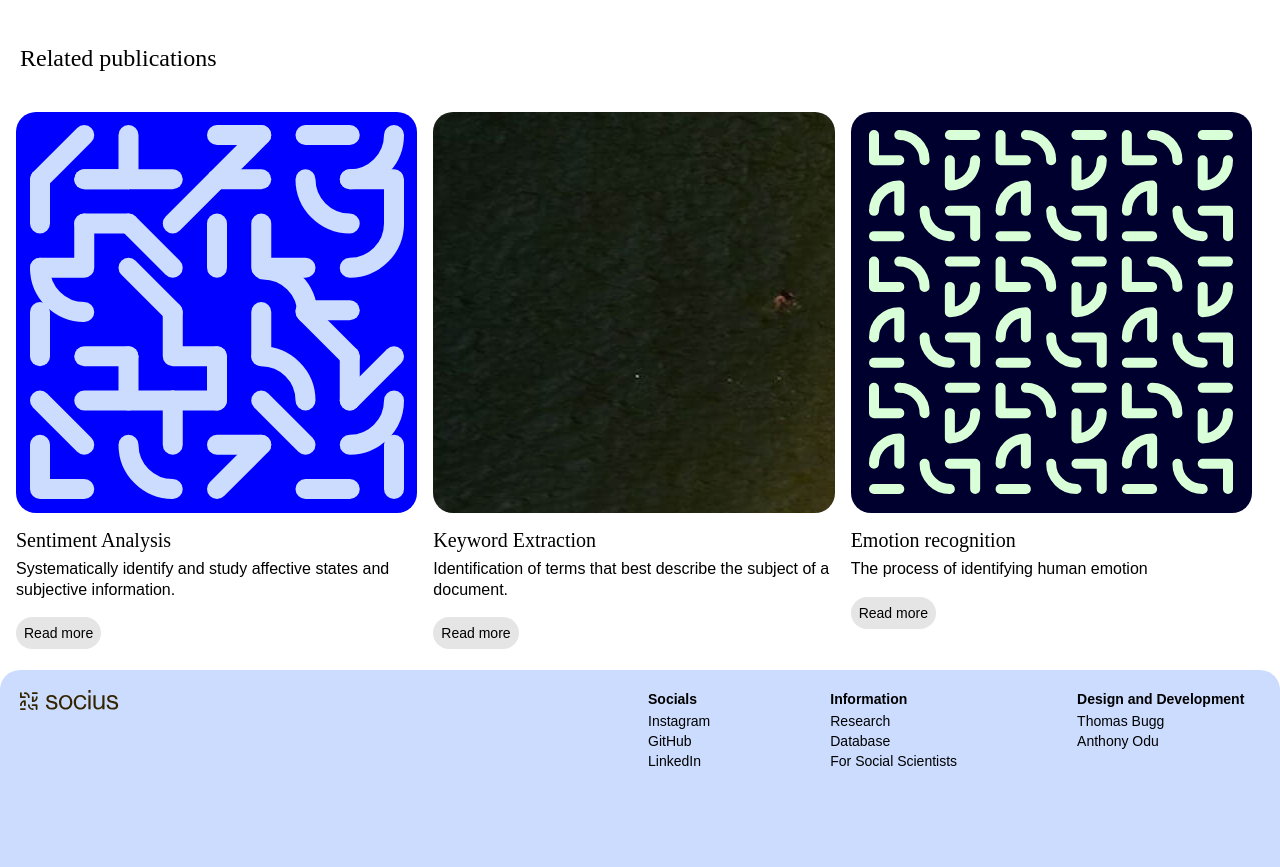
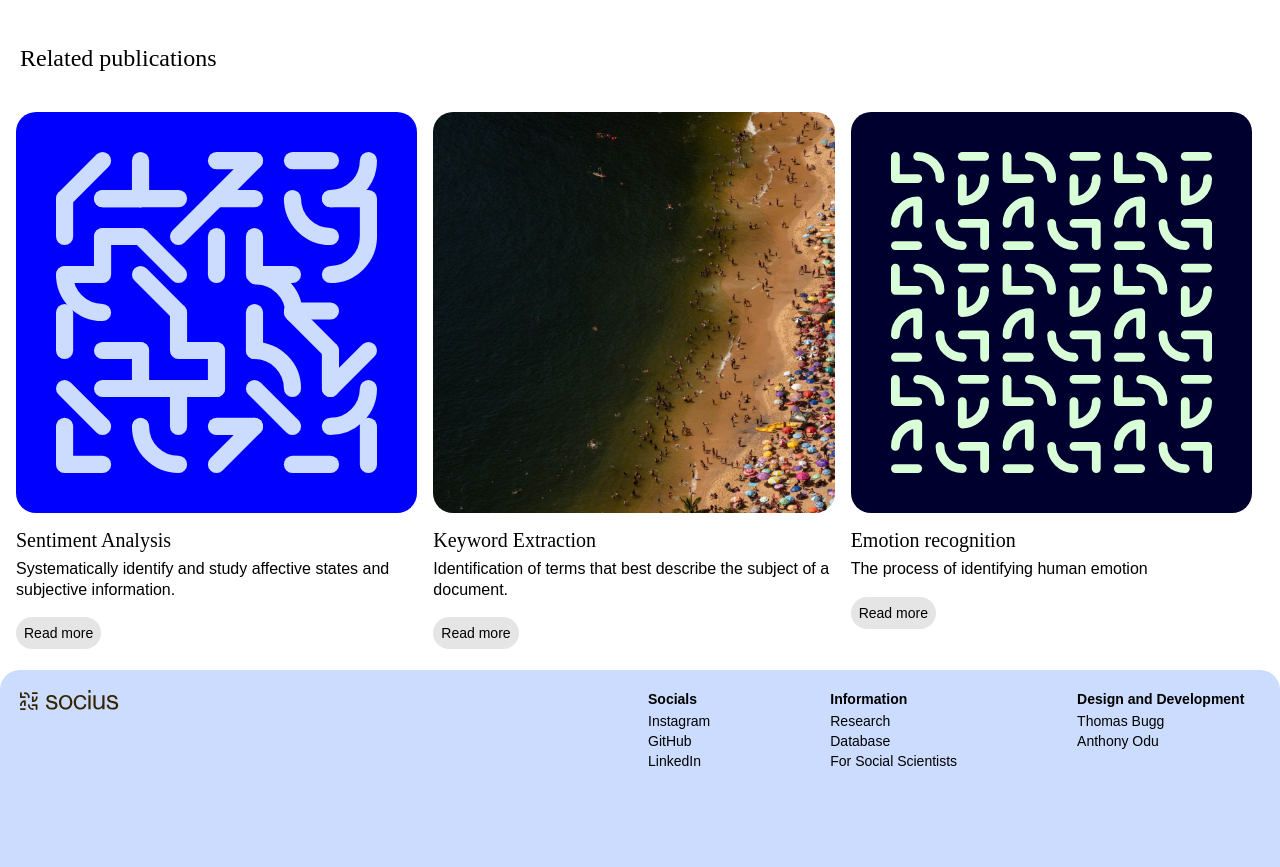
Before and after one commit to tjabugg/socius-website, a React (Create React App) app: page /complisent in a window 1280 px wide. Shown: the part 4149-5016 px from the top of the page. Built offline with nearby package versions, Linux system fonts and the light colour scheme; a web font is replaced by a local one.

Commit message:
article card object fit

```diff
--- a/src/components/ArticleCard.jsx
+++ b/src/components/ArticleCard.jsx
@@ -4,7 +4,6 @@ import {
   H4,
   SecondaryButton,
   Body,
-  MyImage,
   ParentContainer,
   ImageContainer,
 } from "../styles";
@@ -68,12 +67,13 @@ export const Paragraph = styled(Body)`
 `;
 
 export const GraphicContainer = styled(ImageContainer)`
+  display: flex;
+  /* align-items: center; */
+  /* justify-content: center; */
   aspect-ratio: 1/1;
   margin: 0px 0px 16px 0px;
+
   padding: 40px;
-  display: flex;
-  align-items: center;
-  justify-content: center;
 
   @media (max-width: 768px) {
     padding: 24px;
@@ -81,8 +81,6 @@ export const GraphicContainer = styled(ImageContainer)`
 `;
 
 export const Graphic = styled.img`
-  object-fit: contain;
-  /* width: 100%; */
-  /* height: 100%; */
-  /* display: block; */
+  object-fit: cover;
+  width: 100%;
 `;
--- a/src/components/CallToAction.jsx
+++ b/src/components/CallToAction.jsx
@@ -13,14 +13,14 @@ const CallToActions = ({ callToActions }) => {
             backgroundColor: callToAction.bgColour,
           }}
         >
-          <Heading
+          <H2
             style={{
               color: callToAction.textColour,
             }}
           >
             {callToAction.heading}
             We’re always looking for new partners to collaborate with.
-          </Heading>
+          </H2>
           <SecondaryButton href="mailto:nick.sh.oh@gmail.com" target="_blank">
             {callToAction.button}Get in touch
           </SecondaryButton>
@@ -33,7 +33,7 @@ const CallToActions = ({ callToActions }) => {
 export default CallToActions;
 
 export const Container = styled(ParentContainer)`
-  padding: 24px;
+  padding: 24px 40vw 24px 24px;
   border-radius: 20px;
   flex-direction: column;
 
--- a/src/components/Hero.jsx
+++ b/src/components/Hero.jsx
@@ -17,7 +17,7 @@ const Hero = () => (
       src={HeroVideo}
       autoplay
       loop
-      playsinline
+      // playsinline
     ></MyVideo>
     <PauseButton>
       <MyImage
--- a/src/components/SecondaryHero.jsx
+++ b/src/components/SecondaryHero.jsx
@@ -77,7 +77,7 @@ export const Heading = styled(CentreText)`
   margin: 0px 10vw 16px 10vw;
 
   @media (max-width: 768px) {
-    margin: 0vw 0vw;
+    margin: 0vw 0vw 16px 0vw;
   }
 `;
 
@@ -89,6 +89,7 @@ export const TextAndImage = styled(CentreContainer)`
 
   @media (max-width: 768px) {
     flex-direction: column;
+    margin: 80px 20px 0px 20px;
   }
 `;
 
@@ -96,7 +97,7 @@ export const GraphicContainer = styled(ImageContainer)`
   height: 80vh;
   width: 100%;
 
-  @media (max-width: 375px) {
+  @media (max-width: 414px) {
     height: 50vh;
   }
 `;
--- a/src/pages/Home.js
+++ b/src/pages/Home.js
@@ -188,7 +188,7 @@ export const QuoteContainer = styled(CentreContainer)`
     margin: 20vh 10vw 20vh 10vw;
   }
 
-  @media (max-width: 375px) {
+  @media (max-width: 414px) {
     margin: 10vh 10vw 10vh 10vw;
   }
 `;
--- a/src/styles.js
+++ b/src/styles.js
@@ -63,16 +63,16 @@ export const H1 = styled(Heading)`
     font-size: 50px;
   }
 
-  @media (max-width: 375px) {
-    font-size: 40px;
+  @media (max-width: 414px) {
+    font-size: 28px;
   }
 `;
 
 export const H2 = styled(Heading)`
   font-size: 40px;
 
-  @media (max-width: 375px) {
-    font-size: 24px;
+  @media (max-width: 414px) {
+    font-size: 28px;
   }
 `;
 
```
Also changed, not shown: 14 other files (tests, documents, lock files or other folders).
